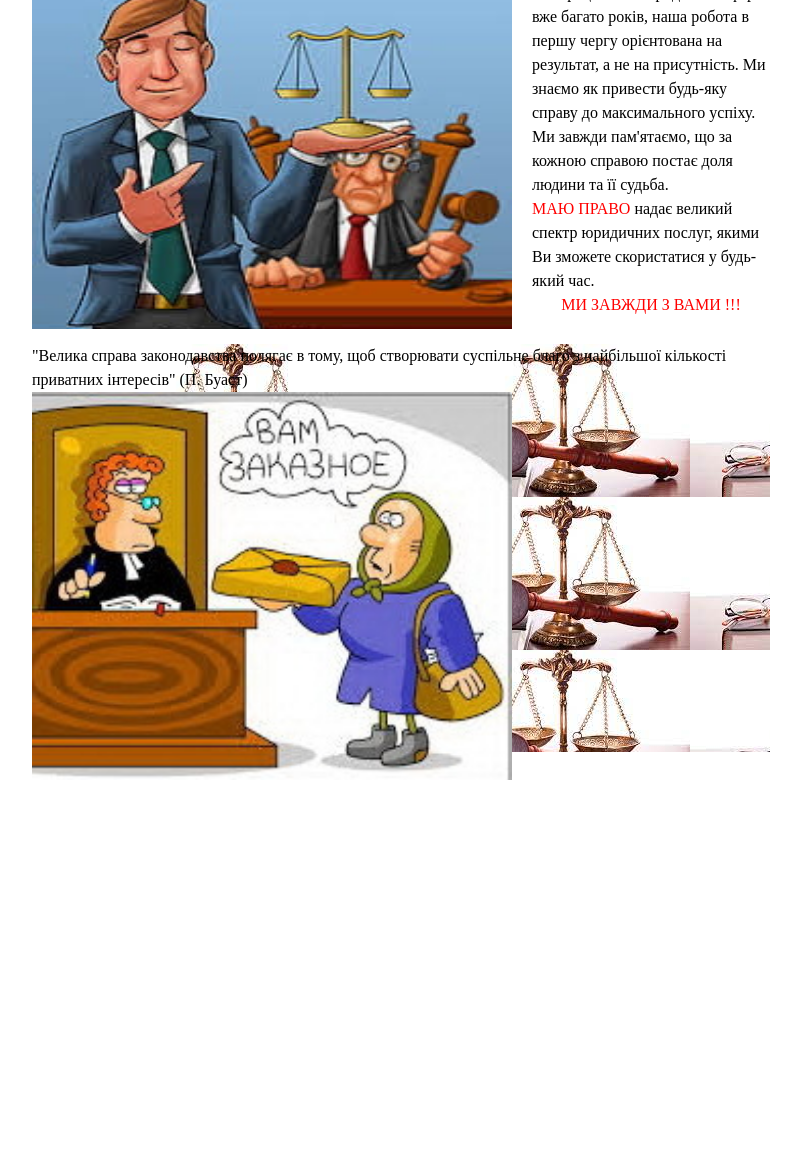
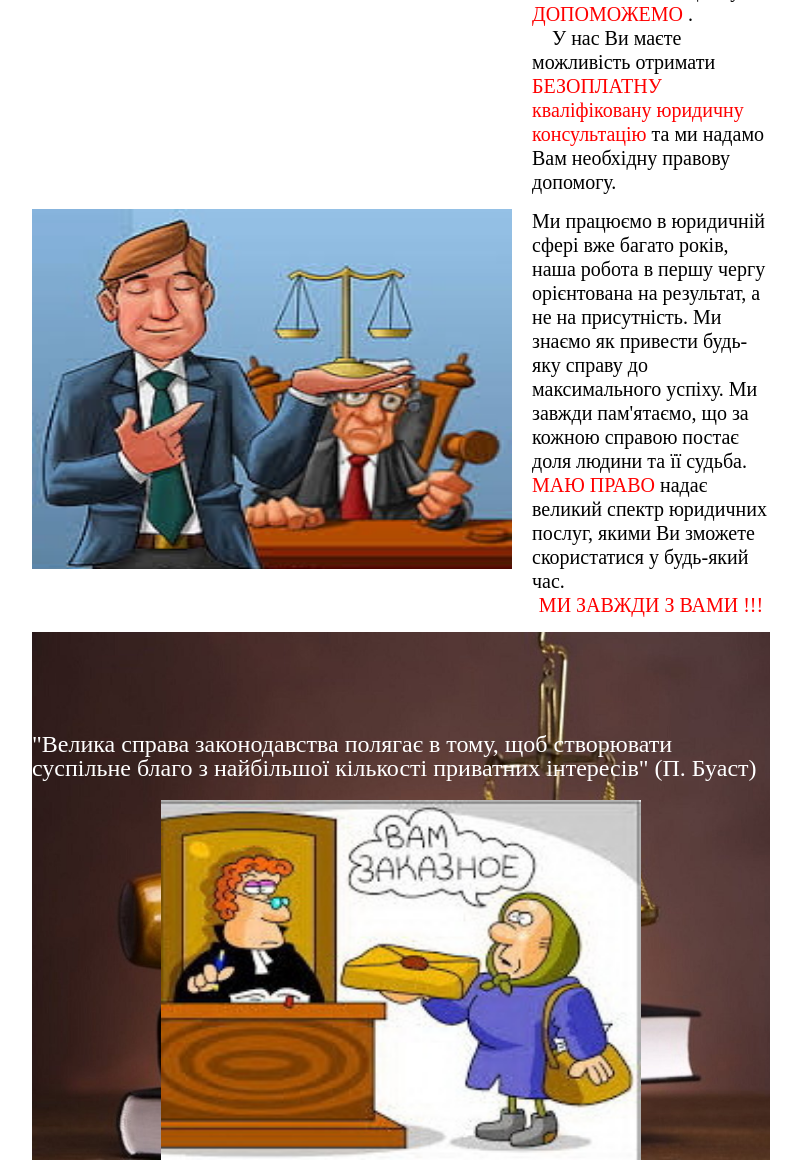
Before and after one commit to Nikita856294/lawyer-lending-page, a website built with Parcel: page src/information.html in a window 1280 px wide. Shown: the part 882-2042 px from the top of the page, without its empty margins (239-1040 px from the left). Before the commit the page ends 1662 px from the top, so only its background shows below. Built offline with nearby package versions, Linux system fonts and the light colour scheme.

Commit message:
add background image

```diff
--- a/src/partials/information-page.html
+++ b/src/partials/information-page.html
@@ -4,12 +4,12 @@
     <div class="information-box__image"><img src="./images/fun/10_n.jpg" alt="" class="information-image" /></div>
     <div class="information-box">
       <p class="information-text">
-        Конституцією України, законами України та іншими нормативними актами
+        &nbsp;&nbsp;&nbsp;&nbsp;Конституцією України, законами України та іншими нормативними актами
         передбачено більш чим достатній обсяг можливостей реалізації Ваших прав,
         надійного захисту Ваших свобод та законних інтересів.
       </p>
       <p class="information-text">
-        У разі, <span class="item-text__red">ЯКЩО</span> Ваші особисті права і свободи, законні
+        &nbsp;&nbsp;&nbsp;&nbsp;У разі, <span class="item-text__red">ЯКЩО</span> Ваші особисті права і свободи, законні
         інтереси не визнаються, оспорюються або порушуються,
         <span class="item-text__red">ЯКЩО</span> Ви потребуєте надійного захисту від спроб незаконного
         притягнення до цивільної, адміністративної та кримінальної
@@ -19,7 +19,7 @@
         права та свободи, відстоювати Ваші законні інтереси -
         <span class="item-text__red">ПЕРЕМОГА</span> за Вами та ми Вам в цьому
         <span class="item-text__red">ДОПОМОЖЕМО</span> .
-        <p class="information-text"> У нас Ви маєте можливість отримати
+        <p class="information-text">  &nbsp;&nbsp;&nbsp;&nbsp;У нас Ви маєте можливість отримати
             <span class="item-text__red">БЕЗОПЛАТНУ</span>
             <span class="item-text__red">кваліфіковану юридичну консультацію</span>  та ми надамо Вам необхідну правову
             допомогу.</p>
@@ -35,8 +35,10 @@
     </div>
   </li>
     <div class="information-quote">
-        <p class="information-text">"Велика справа законодавства полягає в тому, щоб створювати суспільне благо з найбільшої кількості приватних інтересів" (П. Буаст)</p>
-        <div class="information-quote__image"><img src="./images/fun/12_n.jpg" alt=""></div>
+      <div class="information-text__box">
+        <p class="information-text__quote">"Велика справа законодавства полягає в тому, щоб створювати суспільне благо з найбільшої кількості приватних інтересів" (П. Буаст)</p>
+      </div>
+        <div class="information-quote-box"><img src="./images/fun/12_n.jpg" alt="" class="information-quote__image"></div>
     </div>
 
 </ul>
--- a/src/sass/layouts/homepage.scss
+++ b/src/sass/layouts/homepage.scss
@@ -52,7 +52,7 @@
 
 .text-worker {
   font-family: Quicksand;
-  font-size: 16px;
+  font-size: 20px;
   line-height: 24px;
 }
 
@@ -88,13 +88,13 @@
 
 .item-text {
   font-family: Quicksand;
-  font-size: 16px;
+  font-size: 20px;
   line-height: 24px;
 }
 
 .item-text__red {
   font-family: Quicksand;
-  font-size: 16px;
+  font-size: 20px;
   line-height: 24px;
   color: red;
 }
--- a/src/sass/layouts/information.scss
+++ b/src/sass/layouts/information.scss
@@ -35,11 +35,40 @@
 
 .information-text{
     font-family: Raleway;
-    font-size: 16px;
+    font-size: 20px;
     line-height: 24px;
     font-weight:500;
 }
 
 .information-quote{
-    background-image: url("../images/background/1.jpg");
+    background-image: url("../images/background/2.jpg");
+    background-position: 50% 50%;
+    background-size: cover;
+    padding-top:100px;
 }
+
+.information-quote-box{
+    display:flex;
+    justify-content: center;
+}
+
+.information-text__box{
+    display: flex;
+    justify-content: center;
+    margin-bottom:20px;
+}
+
+.information-text__quote{
+    font-family: Raleway;
+    font-size: 24px;
+    line-height: 24px;
+    color:white;
+    font-weight:500;
+}
+
+
+
+.information-quote__image{
+    height:360px;
+    width:480px;
+}
```
Also changed, not shown: src/images/background/2.jpg (added), src/images/background/3.jpeg (added), src/images/background/thumb_KDe8Atw3.jpeg (added).
